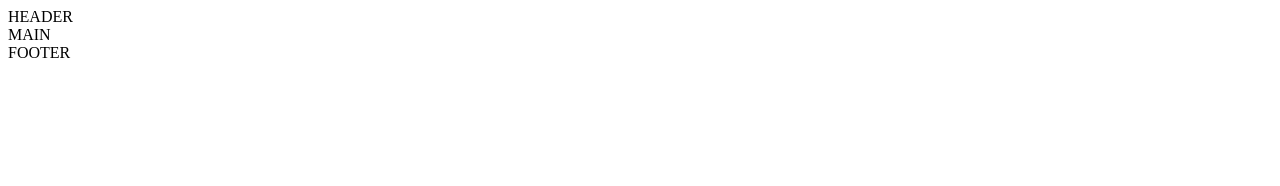
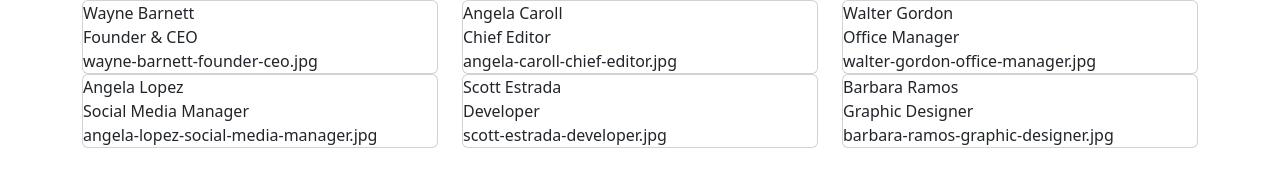
Before and after one commit to Claudio-Pri/js-our-team, a plain HTML site: page index.html in a window 1280 px wide. Drawn offline with nearby package versions, Linux system fonts and the light colour scheme.

Commit message:
milestone 2

```diff
--- a/index.html
+++ b/index.html
@@ -10,8 +10,8 @@
         integrity="sha512-SnH5WK+bZxgPHs44uWIX+LLJAJ9/2PkPKZ5QiAj6Ta86w+fsb2TkcmfRyVX3pBnMFcV7oQPJkl9QevSCWr3W6A=="
         crossorigin="anonymous" referrerpolicy="no-referrer" />
     <!-- BOOTSTRAP -->
-    <!-- <link href="https://cdn.jsdelivr.net/npm/bootstrap@5.3.3/dist/css/bootstrap.min.css" rel="stylesheet"
-        integrity="sha384-QWTKZyjpPEjISv5WaRU9OFeRpok6YctnYmDr5pNlyT2bRjXh0JMhjY6hW+ALEwIH" crossorigin="anonymous"> -->
+    <link href="https://cdn.jsdelivr.net/npm/bootstrap@5.3.3/dist/css/bootstrap.min.css" rel="stylesheet"
+        integrity="sha384-QWTKZyjpPEjISv5WaRU9OFeRpok6YctnYmDr5pNlyT2bRjXh0JMhjY6hW+ALEwIH" crossorigin="anonymous">
     <!-- CSS -->
     <link rel="stylesheet" href="css/style.css">
 
@@ -19,29 +19,18 @@
 
 <body>
 
-    <!-- header -->
-    <header>
-        <div class="container">
-            HEADER
-        </div>
-    </header>
-    <!-- /header -->
 
     <!-- main -->
     <main>
         <div class="container">
-            MAIN
+            <div class="row" id="my-cards-container">
+
+            </div>
         </div>
     </main>
     <!-- /main -->
 
-    <!-- footer -->
-    <footer>
-        <div class="container">
-            FOOTER
-        </div>
-    </footer>
-    <!-- /footer -->
+
 
 
 
--- a/js/scripts.js
+++ b/js/scripts.js
@@ -46,9 +46,33 @@ const ourTeam = [
     },
 ];
 console.log(ourTeam, typeof ourTeam);
+const myCards = document.getElementById('my-cards-container');
+for (let i = 0; i < ourTeam.length; i++) {
+    // milestone 1
+    console.log(ourTeam[i]);
+    console.log(ourTeam[i]['name']);
+    console.log(ourTeam[i]['role']);
+    console.log(ourTeam[i]['image']);
+    // milestone 2
+    myCards.innerHTML += `
 
-for (let i = 0; i < ourTeam.length; i++) {
-    console.log(ourTeam[i]);
+        <div class="col-4" >
+            <div class="card">
+                <div>
+                    ${ourTeam[i]['name']}
+                </div>
+                <div>
+                    ${ourTeam[i]['role']}
+                </div>
+                <div>
+                    ${ourTeam[i]['image']}
+                </div>
+
+            </div>
+        </div>
+
+    `;
+
 
 }
 
```
